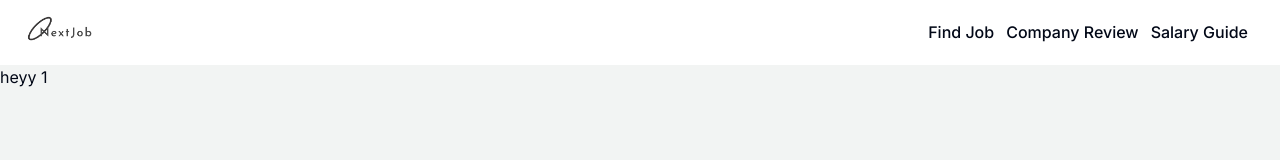
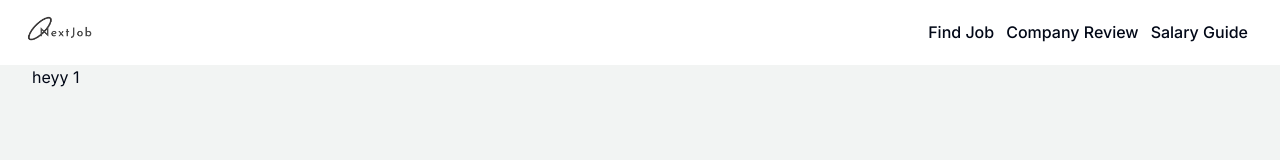
Before and after one commit to samcasmmm/next-news2.0, a Next.js app: page /job/1 in a window 1280 px wide. Shown: the top 160 px of the page. Built offline with nearby package versions, Linux system fonts and the light colour scheme.

Commit message:
singlejob.tsx

```diff
--- a/src/app/job/[slug]/page.tsx
+++ b/src/app/job/[slug]/page.tsx
@@ -12,7 +12,7 @@ type Props = {
 
 const page = (props: Props) => {
   const SLUG = props?.params?.slug;
-  return <div>heyy {SLUG} </div>;
+  return <div className='container'>heyy {SLUG} </div>;
 };
 
 export default page;
```
